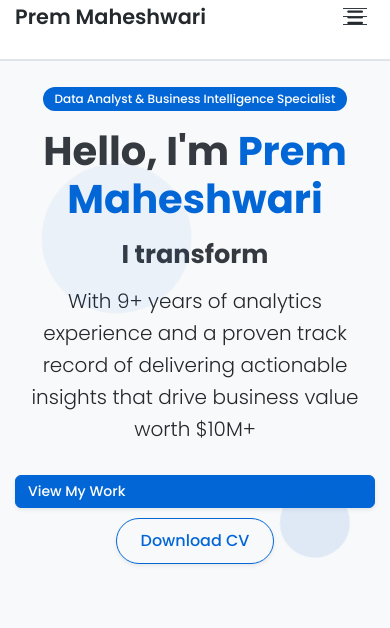
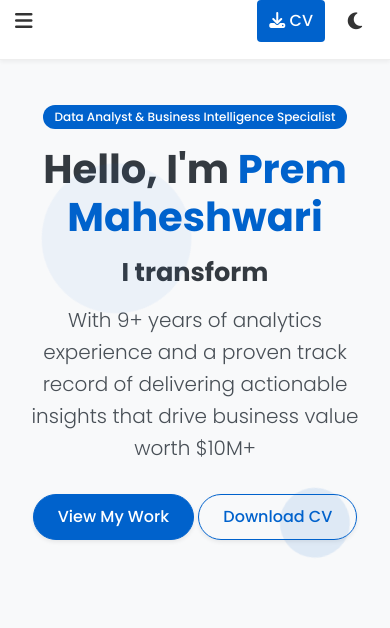
Before and after one commit to premmahesh/premmahesh.github.io, a plain HTML site: page index.html in a window 390 px wide. Shown: the top 628 px of the page. Drawn offline with nearby package versions, Linux system fonts and the light colour scheme; files that its build step writes are made by us from their sources; a script that the page names is missing.

Commit message:
navbar update

```diff
--- /dev/null
+++ b/assets/CSS/navbar.css
@@ -0,0 +1,186 @@
+/* Simple Fixed Navigation CSS */
+
+/* ===== Variables ===== */
+:root {
+    --navbar-height: 60px;
+    --navbar-bg: #ffffff;
+    --navbar-text: #333333;
+    --navbar-border: #eeeeee;
+    --navbar-active: #0062cc;
+    --navbar-hover: #f5f5f5;
+    --primary-color: #0062cc;
+    --transition: all 0.3s ease;
+  }
+
+  body.dark-mode {
+    --navbar-bg: #1a1a1a;
+    --navbar-text: #f0f0f0;
+    --navbar-border: #333333;
+    --navbar-hover: #2a2a2a;
+  }
+
+  /* ===== Basic Navbar Styles ===== */
+  .simple-navbar {
+    height: var(--navbar-height);
+    background-color: var(--navbar-bg);
+    border-bottom: 1px solid var(--navbar-border);
+    position: fixed;
+    top: 0;
+    left: 0;
+    width: 100%;
+    z-index: 1000;
+    box-shadow: 0 2px 4px rgba(0, 0, 0, 0.05);
+  }
+
+  .navbar-content {
+    height: 100%;
+    display: flex;
+    align-items: center;
+    justify-content: space-between;
+  }
+
+  /* ===== Navigation Links ===== */
+  .nav-links {
+    display: flex;
+    list-style: none;
+    margin: 0;
+    padding: 0;
+    height: 100%;
+  }
+
+  .nav-links li {
+    height: 100%;
+  }
+
+  .nav-item {
+    height: 100%;
+    display: flex;
+    align-items: center;
+    padding: 0 15px;
+    color: var(--navbar-text);
+    font-weight: 500;
+    text-decoration: none;
+    transition: var(--transition);
+    position: relative;
+  }
+
+  .nav-item:hover {
+    background-color: var(--navbar-hover);
+  }
+
+  .nav-item.active {
+    color: var(--navbar-active);
+  }
+
+  .nav-item.active::after {
+    content: '';
+    position: absolute;
+    bottom: 0;
+    left: 15px;
+    right: 15px;
+    height: 2px;
+    background-color: var(--navbar-active);
+  }
+
+  /* ===== Navbar Actions ===== */
+  .navbar-actions {
+    display: flex;
+    align-items: center;
+  }
+
+  .cv-button {
+    background-color: var(--primary-color);
+    color: white;
+    border: none;
+    border-radius: 4px;
+    padding: 8px 12px;
+    margin-right: 10px;
+    font-weight: 500;
+    text-decoration: none;
+    transition: var(--transition);
+  }
+
+  .cv-button:hover {
+    opacity: 0.9;
+    color: white;
+  }
+
+  .theme-button {
+    background: transparent;
+    border: none;
+    color: var(--navbar-text);
+    font-size: 18px;
+    cursor: pointer;
+    padding: 8px;
+    border-radius: 4px;
+    transition: var(--transition);
+  }
+
+  .theme-button:hover {
+    background-color: var(--navbar-hover);
+  }
+
+  /* ===== Mobile Menu Toggle ===== */
+  .menu-toggle {
+    display: none;
+    background: transparent;
+    border: none;
+    color: var(--navbar-text);
+    font-size: 20px;
+    cursor: pointer;
+    margin-right: 15px;
+  }
+
+  /* ===== Body padding for fixed navbar ===== */
+  body {
+    padding-top: var(--navbar-height);
+  }
+
+  section {
+    scroll-margin-top: var(--navbar-height);
+  }
+
+  /* ===== Responsive Styles ===== */
+  @media (max-width: 768px) {
+    .menu-toggle {
+      display: block;
+    }
+
+    .nav-links {
+      position: fixed;
+      top: var(--navbar-height);
+      left: 0;
+      width: 100%;
+      background-color: var(--navbar-bg);
+      flex-direction: column;
+      height: auto;
+      max-height: 0;
+      overflow: hidden;
+      transition: max-height 0.3s ease;
+      box-shadow: 0 2px 4px rgba(0, 0, 0, 0.1);
+    }
+
+    .nav-links.open {
+      max-height: 400px;
+      overflow-y: auto;
+    }
+
+    .nav-links li {
+      width: 100%;
+      height: auto;
+      border-bottom: 1px solid var(--navbar-border);
+    }
+
+    .nav-item {
+      padding: 15px;
+      justify-content: flex-start;
+    }
+
+    .nav-item.active::after {
+      display: none;
+    }
+
+    .nav-item.active {
+      background-color: var(--navbar-hover);
+    }
+  }
--- a/assets/CSS/sidebar.css
+++ /dev/null
@@ -1,254 +0,0 @@
-/* Left Sidebar Navigation Styles */
-
-/* Main variables to control sidebar */
-:root {
-    --sidebar-width: 250px;
-    --sidebar-collapsed-width: 70px;
-    --sidebar-bg: #ffffff;
-    --sidebar-text: #343a40;
-    --sidebar-active: #0062cc;
-    --sidebar-hover-bg: #f8f9fa;
-    --content-left-padding: var(--sidebar-width);
-    --transition: all 0.3s ease;
-  }
-
-  body.dark-mode {
-    --sidebar-bg: #212529;
-    --sidebar-text: #f8f9fa;
-    --sidebar-hover-bg: #2c3237;
-  }
-
-  /* Sidebar Layout */
-  .sidebar {
-    position: fixed;
-    top: 0;
-    left: 0;
-    height: 100vh;
-    width: var(--sidebar-width);
-    background-color: var(--sidebar-bg);
-    box-shadow: 0 0 15px rgba(0, 0, 0, 0.1);
-    z-index: 1000;
-    transition: var(--transition);
-    overflow-y: auto;
-    padding: 20px 0;
-  }
-
-  /* Main content shift to accommodate sidebar */
-  main {
-    margin-left: var(--sidebar-width);
-    transition: var(--transition);
-  }
-
-  /* Sidebar brand/logo section */
-  .sidebar-brand {
-    padding: 15px 25px;
-    display: flex;
-    align-items: center;
-    margin-bottom: 30px;
-  }
-
-  .sidebar-brand h2 {
-    color: var(--sidebar-text);
-    font-size: 1.5rem;
-    margin: 0;
-    white-space: nowrap;
-    overflow: hidden;
-    text-overflow: ellipsis;
-  }
-
-  /* Nav items styling */
-  .sidebar-nav {
-    padding: 0;
-    list-style: none;
-    margin-bottom: 30px;
-  }
-
-  .sidebar-nav li {
-    margin-bottom: 5px;
-  }
-
-  .sidebar-nav .nav-link {
-    display: flex;
-    align-items: center;
-    padding: 12px 25px;
-    color: var(--sidebar-text);
-    transition: var(--transition);
-    position: relative;
-    overflow: hidden;
-  }
-
-  .sidebar-nav .nav-link:hover {
-    background-color: var(--sidebar-hover-bg);
-  }
-
-  .sidebar-nav .nav-link.active {
-    background-color: var(--sidebar-hover-bg);
-    color: var(--sidebar-active);
-    font-weight: 500;
-  }
-
-  .sidebar-nav .nav-link.active::before {
-    content: '';
-    position: absolute;
-    left: 0;
-    top: 0;
-    height: 100%;
-    width: 4px;
-    background-color: var(--sidebar-active);
-  }
-
-  .sidebar-nav .nav-link i {
-    margin-right: 15px;
-    font-size: 1.1rem;
-    min-width: 20px;
-    text-align: center;
-  }
-
-  /* Social & Bottom links */
-  .sidebar-social {
-    padding: 0 25px;
-    margin-top: auto;
-  }
-
-  .sidebar-social .social-links {
-    justify-content: center;
-  }
-
-  /* CV download button */
-  .sidebar-cta {
-    padding: 15px 25px;
-    margin-top: 20px;
-  }
-
-  .sidebar-cta .btn {
-    width: 100%;
-  }
-
-  /* Theme toggle */
-  .theme-toggle {
-    padding: 15px 25px;
-    display: flex;
-    align-items: center;
-    justify-content: space-between;
-    margin-top: 20px;
-    color: var(--sidebar-text);
-  }
-
-  .theme-toggle span {
-    font-size: 0.9rem;
-  }
-
-  #themeToggle {
-    background: none;
-    border: none;
-    font-size: 1.2rem;
-    color: var(--sidebar-text);
-    cursor: pointer;
-    padding: 0;
-  }
-
-  /* Mobile toggler for sidebar */
-  .sidebar-toggler {
-    position: fixed;
-    top: 20px;
-    left: 20px;
-    z-index: 1001;
-    background-color: var(--sidebar-bg);
-    color: var(--sidebar-text);
-    width: 45px;
-    height: 45px;
-    border-radius: 50%;
-    display: none;
-    align-items: center;
-    justify-content: center;
-    box-shadow: 0 2px 10px rgba(0, 0, 0, 0.1);
-    border: none;
-    cursor: pointer;
-    transition: var(--transition);
-  }
-
-  .sidebar-toggler:focus {
-    outline: none;
-  }
-
-  .sidebar-toggler:hover {
-    background-color: var(--sidebar-hover-bg);
-  }
-
-  /* Sidebar collapsed state */
-  body.sidebar-collapsed .sidebar {
-    width: var(--sidebar-collapsed-width);
-  }
-
-  body.sidebar-collapsed main {
-    margin-left: var(--sidebar-collapsed-width);
-  }
-
-  body.sidebar-collapsed .sidebar-brand h2,
-  body.sidebar-collapsed .sidebar-nav .nav-text,
-  body.sidebar-collapsed .sidebar-cta,
-  body.sidebar-collapsed .theme-toggle span {
-    display: none;
-  }
-
-  body.sidebar-collapsed .sidebar-nav .nav-link {
-    justify-content: center;
-    padding: 15px 0;
-  }
-
-  body.sidebar-collapsed .sidebar-nav .nav-link i {
-    margin-right: 0;
-    font-size: 1.3rem;
-  }
-
-  body.sidebar-collapsed .sidebar-social {
-    padding: 0 10px;
-  }
-
-  /* Responsive adjustments */
-  @media (max-width: 991.98px) {
-    :root {
-      --content-left-padding: 0;
-    }
-
-    .sidebar {
-      transform: translateX(-100%);
-      box-shadow: none;
-    }
-
-    main {
-      margin-left: 0;
-    }
-
-    .sidebar-toggler {
-      display: flex;
-    }
-
-    body.sidebar-open .sidebar {
-      transform: translateX(0);
-      box-shadow: 0 0 15px rgba(0, 0, 0, 0.1);
-    }
-
-    /* Overlay when sidebar is open on mobile */
-    body.sidebar-open::after {
-      content: '';
-      position: fixed;
-      top: 0;
-      left: 0;
-      width: 100%;
-      height: 100%;
-      background-color: rgba(0, 0, 0, 0.5);
-      z-index: 999;
-    }
-  }
-
-  /* Ensure all main content sections adjust properly */
-  .hero-section,
-  section {
-    padding-top: 0 !important;
-    margin-top: 0 !important;
-  }
-
-  .section-padding {
-    padding-top: var(--section-padding) !important;
-  }
--- a/index.html
+++ b/index.html
@@ -30,7 +30,7 @@
 
     <!-- Custom CSS -->
     <link href="css/styles.css" rel="stylesheet">
-    <link href="css/github-nav.css" rel="stylesheet">
+    <link href="css/navbar.css" rel="stylesheet">
 </head>
 <body>
     <!-- Preloader -->
@@ -38,49 +38,38 @@
         <div class="loader"></div>
     </div>
 
-    <!-- Navigation -->
-
-<!-- GitHub-style Navigation HTML -->
-<header class="header">
+    <!-- Simple Fixed Navigation HTML -->
+<nav class="simple-navbar">
   <div class="container">
-    <div class="header-content">
-      <!-- Logo/brand -->
-      <div class="header-brand">
-        <a href="#" class="logo">Prem Maheshwari</a>
-      </div>
-
-      <!-- Mobile hamburger menu button -->
-      <button class="navbar-toggler" id="navbarToggler" aria-label="Toggle navigation">
-        <span class="navbar-toggler-icon">
-          <i class="fas fa-bars"></i>
-        </span>
+    <div class="navbar-content">
+      <!-- Mobile Menu Toggle Button -->
+      <button id="mobileMenuToggle" class="menu-toggle">
+        <i class="fas fa-bars"></i>
       </button>
 
-      <!-- Navigation menu -->
-      <nav class="navigation" id="mainNav">
-        <ul class="nav-list">
-          <li class="nav-item"><a href="#home" class="nav-link active">Home</a></li>
-          <li class="nav-item"><a href="#about" class="nav-link">About</a></li>
-          <li class="nav-item"><a href="#expertise" class="nav-link">Expertise</a></li>
-          <li class="nav-item"><a href="#portfolio" class="nav-link">Portfolio</a></li>
-          <li class="nav-item"><a href="#dashboards" class="nav-link">Dashboards</a></li>
-          <li class="nav-item"><a href="#experience" class="nav-link">Experience</a></li>
-          <li class="nav-item"><a href="#contact" class="nav-link">Contact</a></li>
-          <li class="nav-item cv-button">
-            <a href="resume/Prem_Maheshwari_CV.pdf" class="btn btn-primary btn-sm" download>
-              <i class="fas fa-download"></i> CV
-            </a>
-          </li>
-          <li class="nav-item theme-toggle">
-            <button id="themeToggle" aria-label="Toggle dark mode">
-              <i class="fas fa-moon"></i>
-            </button>
-          </li>
-        </ul>
-      </nav>
+      <!-- Navigation Links -->
+      <ul id="navLinks" class="nav-links">
+        <li><a href="#home" class="nav-item active">Home</a></li>
+        <li><a href="#about" class="nav-item">About</a></li>
+        <li><a href="#expertise" class="nav-item">Expertise</a></li>
+        <li><a href="#portfolio" class="nav-item">Portfolio</a></li>
+        <li><a href="#dashboards" class="nav-item">Dashboards</a></li>
+        <li><a href="#experience" class="nav-item">Experience</a></li>
+        <li><a href="#contact" class="nav-item">Contact</a></li>
+      </ul>
+
+      <!-- Actions (always visible) -->
+      <div class="navbar-actions">
+        <a href="resume/Prem_Maheshwari_CV.pdf" class="cv-button" download>
+          <i class="fas fa-download"></i> CV
+        </a>
+        <button id="themeToggle" class="theme-button">
+          <i class="fas fa-moon"></i>
+        </button>
+      </div>
     </div>
   </div>
-</header>
+</nav>
 
     <!-- Hero Section -->
     <section id="home" class="hero-section">
@@ -1113,6 +1102,6 @@
         });
     </script>
 <!-- Add this right before the closing </body> tag -->
-<script src="js/github-nav.js"></script>
+<script src="js/navbar.js"></script>
 </body>
 </html>
```
Also changed, not shown: assets/Js/navbar.js (renamed from assets/Js/sidebar.js).
